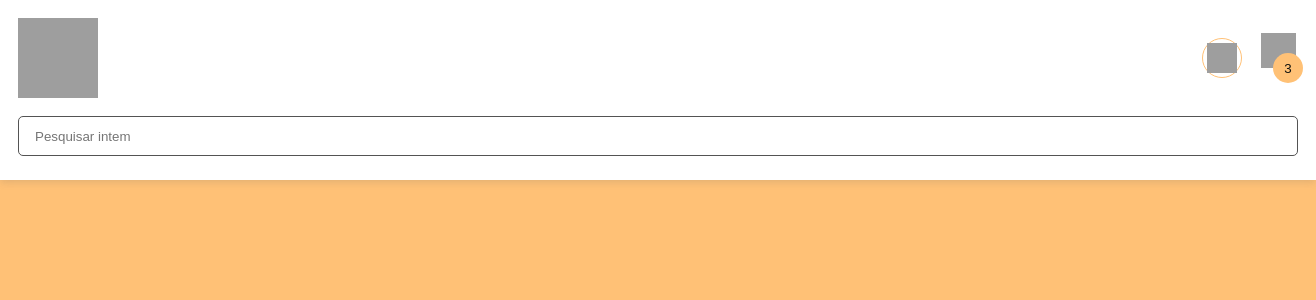
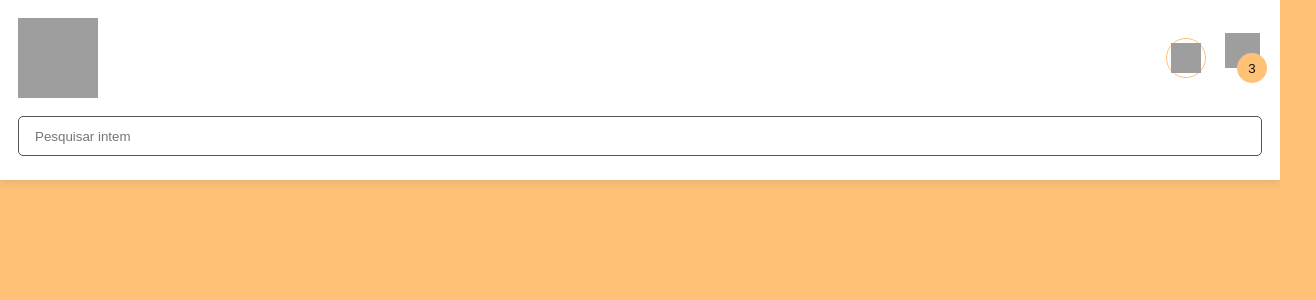
Before and after one commit to alinecarvalhopro/petshop-taglove-next, a Next.js app: page / in a window 1280 px wide. Shown: the top 300 px of the page, 1316 px wide, since content can reach past the window. Built offline with nearby package versions, Linux system fonts and the light colour scheme; grey boxes are pictures that could not be loaded.

Commit message:
fix: header width

```diff
--- a/src/app/components/Header/header.scss
+++ b/src/app/components/Header/header.scss
@@ -1,5 +1,5 @@
 header {
-  width: 100%;
+  max-width: 100%;
   height: 180px;
 
   padding: 0 18px;
```
